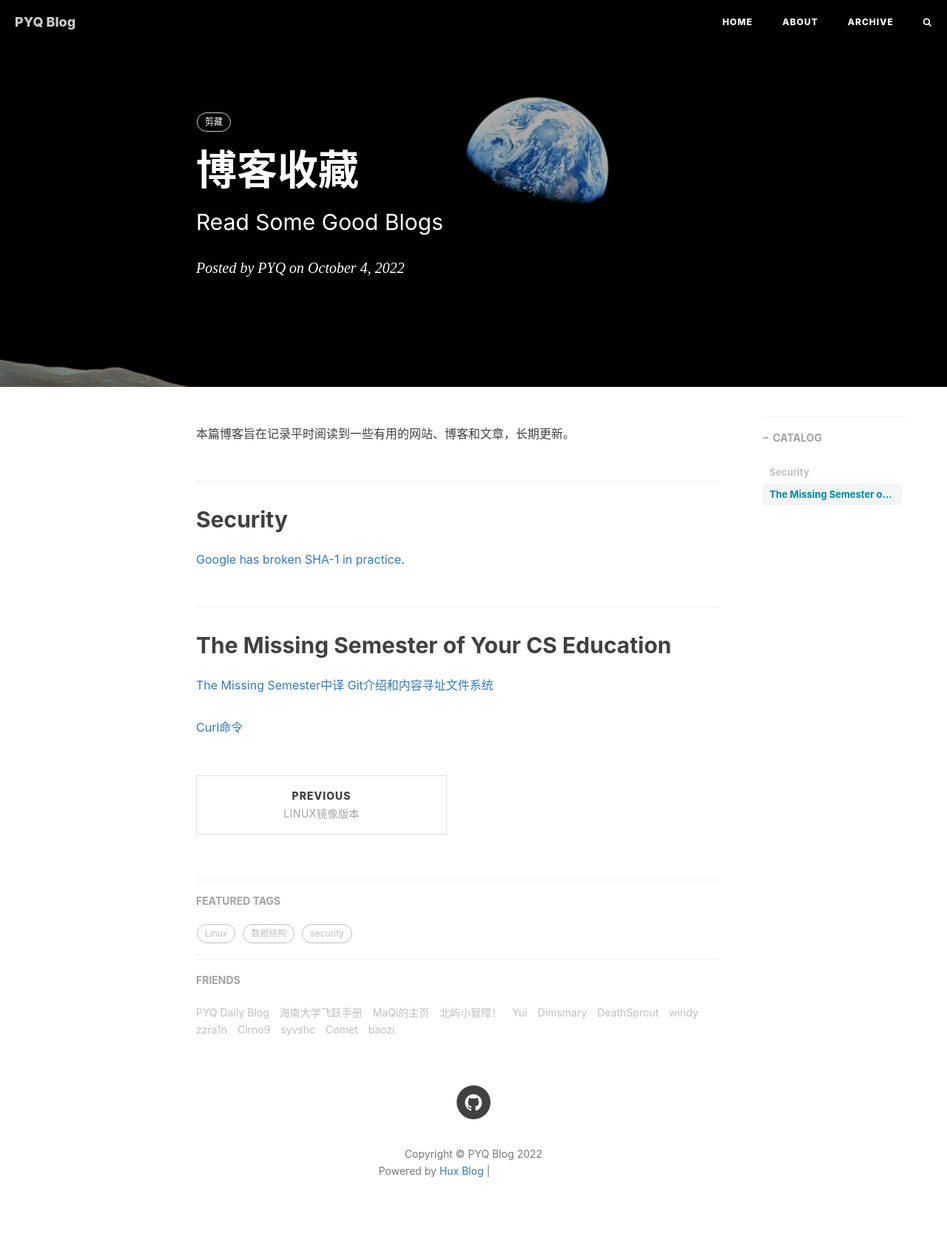
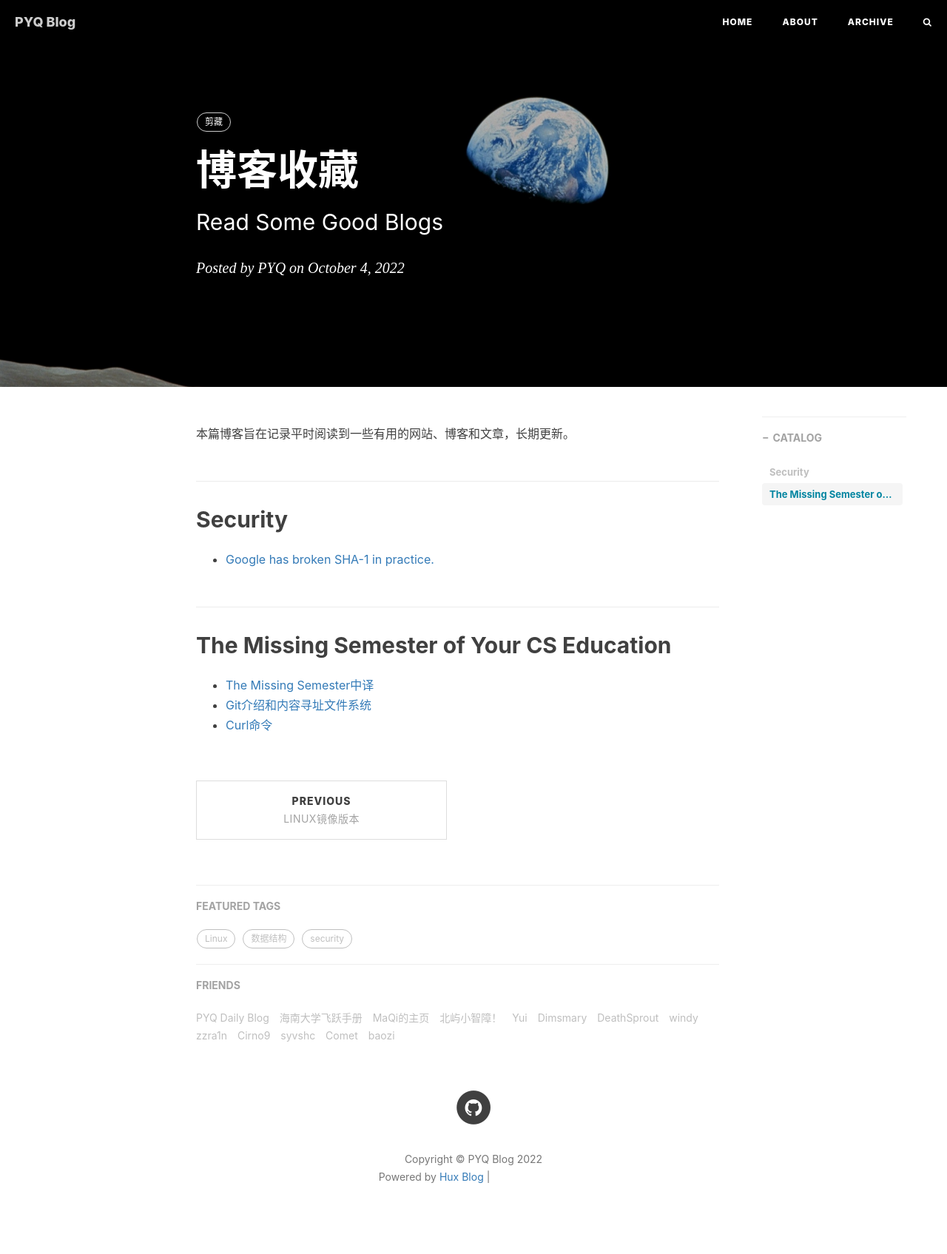
Before and after one commit to peng-yq/peng-yq.github.io, a Jekyll site: the page built from _posts/2022-10-04-good-blog-collection.md, in a window 1280 px wide. Shown: the whole page at 74% size. Built offline with Jekyll 4.4.1, drawn with Linux system fonts in a browser that asks for light colours; nearby versions of some CDN libraries; comment, search, counter and statistics services are not loaded; grey boxes are pictures that could not be loaded.

```diff
--- a/_posts/2022-10-04-good-blog-collection.md
+++ b/_posts/2022-10-04-good-blog-collection.md
@@ -11,10 +11,9 @@ tags:
 ---
 本篇博客旨在记录平时阅读到一些有用的网站、博客和文章，长期更新。
 ## Security
-[Google has broken SHA-1 in practice.](https://shattered.io/)
+- [Google has broken SHA-1 in practice.](https://shattered.io/)
 
 ## The Missing Semester of Your CS Education
-[The Missing Semester中译](https://missing-semester-cn.github.io/)
-[Git介绍和内容寻址文件系统](https://linianhui.github.io/git/)
-
-[Curl命令](https://www.ruanyifeng.com/blog/2019/09/curl-reference.html)
+- [The Missing Semester中译](https://missing-semester-cn.github.io/)
+- [Git介绍和内容寻址文件系统](https://linianhui.github.io/git/)
+- [Curl命令](https://www.ruanyifeng.com/blog/2019/09/curl-reference.html)
```
